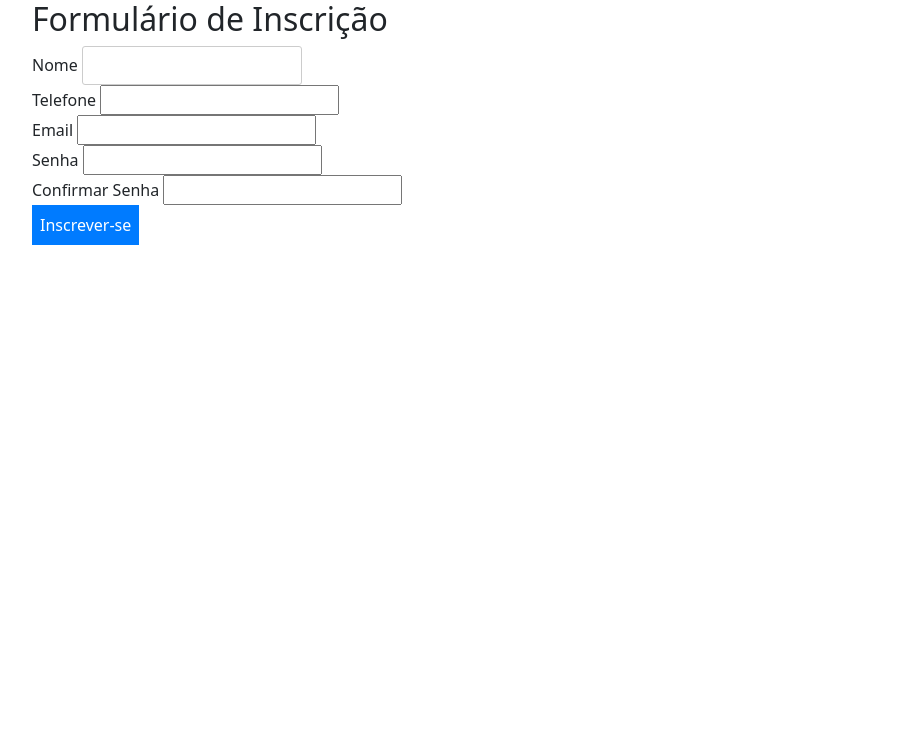
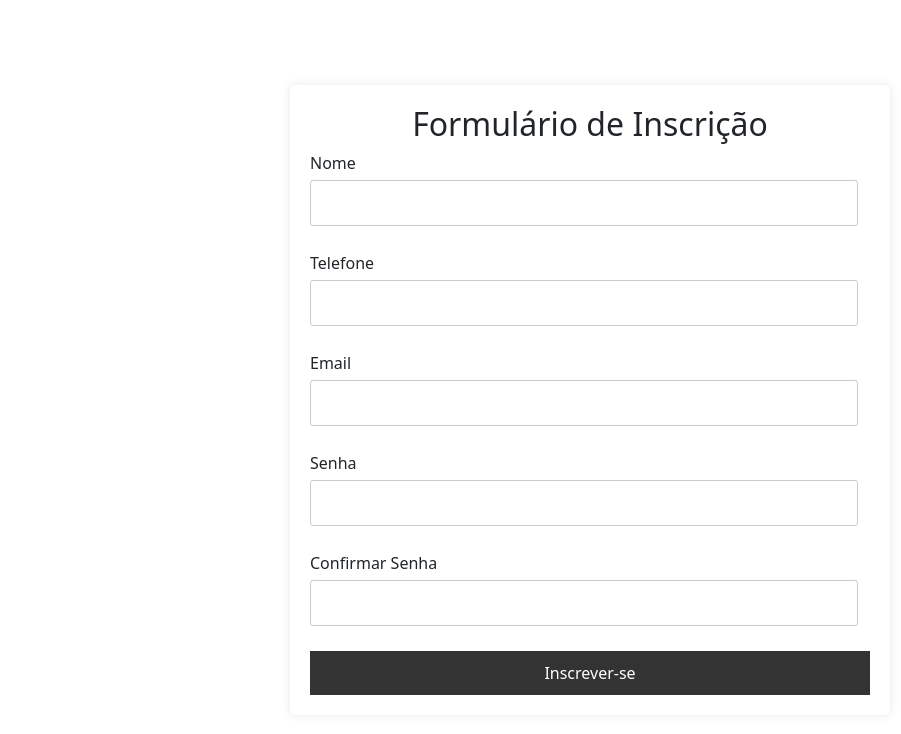
Before and after one commit to deivid-maia/ProjetoPPIM4, a website: page paginas/cadastroUsuario.html in a window 1280 px wide. Shown: the whole page, without its empty margins (50-951 px from the left). Drawn offline with nearby package versions, Linux system fonts and the light colour scheme.

Commit message:
fix: corrigindo erro de sinc - voltando ao PPIM4

```diff
--- a/paginas/estilo.css
+++ b/paginas/estilo.css
@@ -1,73 +1,65 @@
 body {
     font-family: Arial, sans-serif;
+    background-color: #f4f4f4;
     margin: 0;
-    padding: 0;
-    background-color: #f7f7f7;
 }
 
-  .chat-container {
-    width: 80%;
-    margin: 20px auto;
-    border: 1px solid #ccc;
-    border-radius: 5px;
-    overflow: hidden;
-    box-shadow: 0px 0px 10px rgba(0, 0, 0, 0.1);
+.container {
+    display: flex;
+    justify-content: center;
+    align-items: center;
+    height: 100vh;
 }
 
-  .messages {
-    max-height: 500px;
-    overflow-y: auto;
-    padding: 10px;
+form {
+    max-width: 600px;
+    width: 100%;
+    padding: 20px;
     background-color: #fff;
-    border-bottom: 1px solid #ccc;
-    margin-bottom: 10px;
-    height: 400px; /* Defina a altura desejada para o contêiner de mensagens */
+    border-radius: 5px;
+    box-shadow: 0 0 10px rgba(0, 0, 0, 0.1);
 }
 
-
-  .message {
-    margin-bottom: 10px;
-    padding: 8px;
-    border-radius: 8px;
-    background-color: #e0e0e0;
-    box-shadow: 1px 1px 3px rgba(0, 0, 0, 0.1);
+h2 {
+    text-align: center;
+    margin-bottom: 20px;
 }
 
-  .message strong {
-    color: #333;
-    font-weight: bold;
+.form-group {
+    margin-bottom: 15px;
 }
 
-  .inputArea{
-    padding: 8px;
-    margin-right: 10px;
-    border-radius: 3px;
-    font-size: 14px;
-
+label {
+    display: block;
+    margin-bottom: 5px;
 }
 
-  .dataHora{
-    color: cadetblue;
-    font-size: 12px;
-    margin: 2px;
-  }
 input[type="text"],
-  select,
-  button {
-    padding: 8px;
-    margin-right: 10px;
+input[type="tel"],
+input[type="email"],
+input[type="password"] {
+    width: calc(100% - 12px);
+    padding: 10px;
+    margin-bottom: 10px;
+    border: 1px solid #ccc;
     border-radius: 3px;
-    border: 1px solid #ccc;
-    font-size: 14px;
 }
 
 button {
-    background-color: #007bff;
+    width: 100%;
+    padding: 10px;
+    border: none;
+    border-radius: 3px;
+    background-color: #333;
     color: #fff;
-    border: none;
     cursor: pointer;
+    transition: background-color 0.3s ease;
 }
 
 button:hover {
-    background-color: #0056b3;
+    background-color: #555;
 }
+
+button:focus {
+    outline: none;
+}
```
Lines whose indentation alone changed are shown as unchanged.
